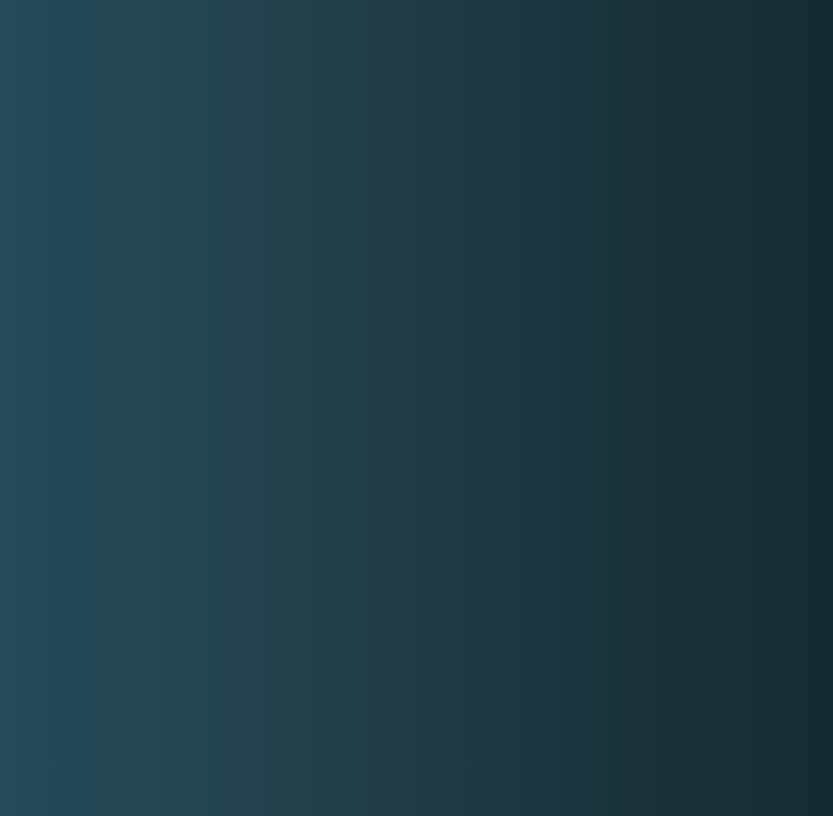
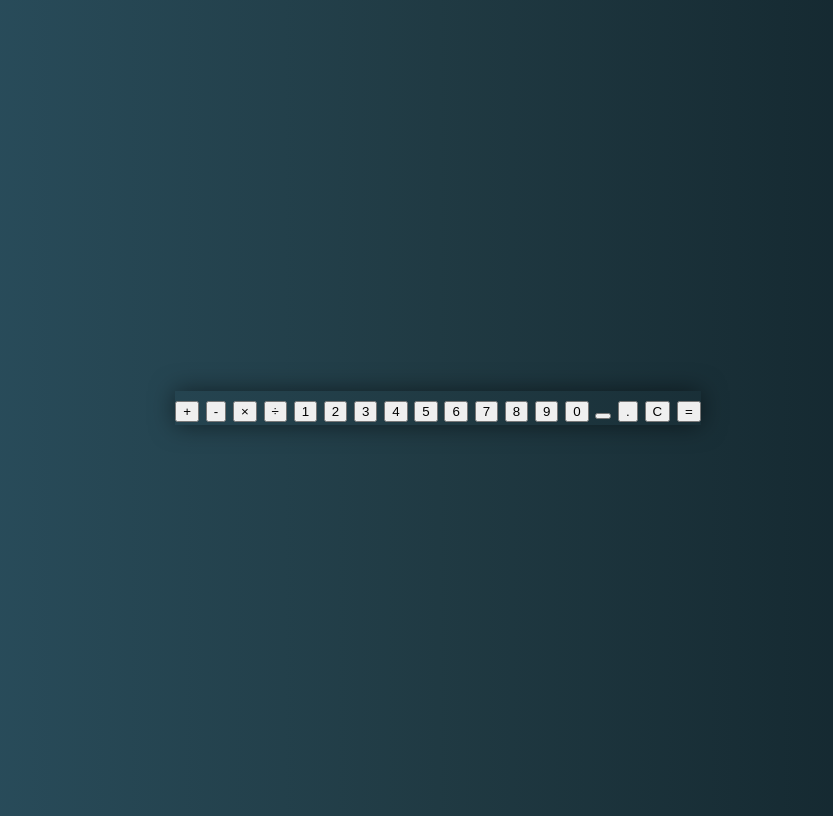
Before and after one commit to johannamag/calculator, a plain HTML site: page index.html in a window 1280 px wide. Shown: the whole page, without its empty margins (202-1035 px from the left). Drawn offline with Linux system fonts and the light colour scheme.

Commit message:
Added Html

```diff
--- a/index.html
+++ b/index.html
@@ -10,7 +10,26 @@
     <div class="container">
       <div class="calculator">
         <div class="calculator__display"></div>
-        <div class="calculator__keys"></div>
+        <div class="calculator__keys">
+          <button>+</button>
+          <button>-</button>
+          <button>&times;</button>
+          <button>÷</button>
+          <button>1</button>
+          <button>2</button>
+          <button>3</button>
+          <button>4</button>
+          <button>5</button>
+          <button>6</button>
+          <button>7</button>
+          <button>8</button>
+          <button>9</button>
+          <button>0</button>
+          <button></button>
+          <button>.</button>
+          <button>C</button>
+          <button>=</button>
+        </div>
       </div>
     </div>
     <script src="index.js"></script>
```
